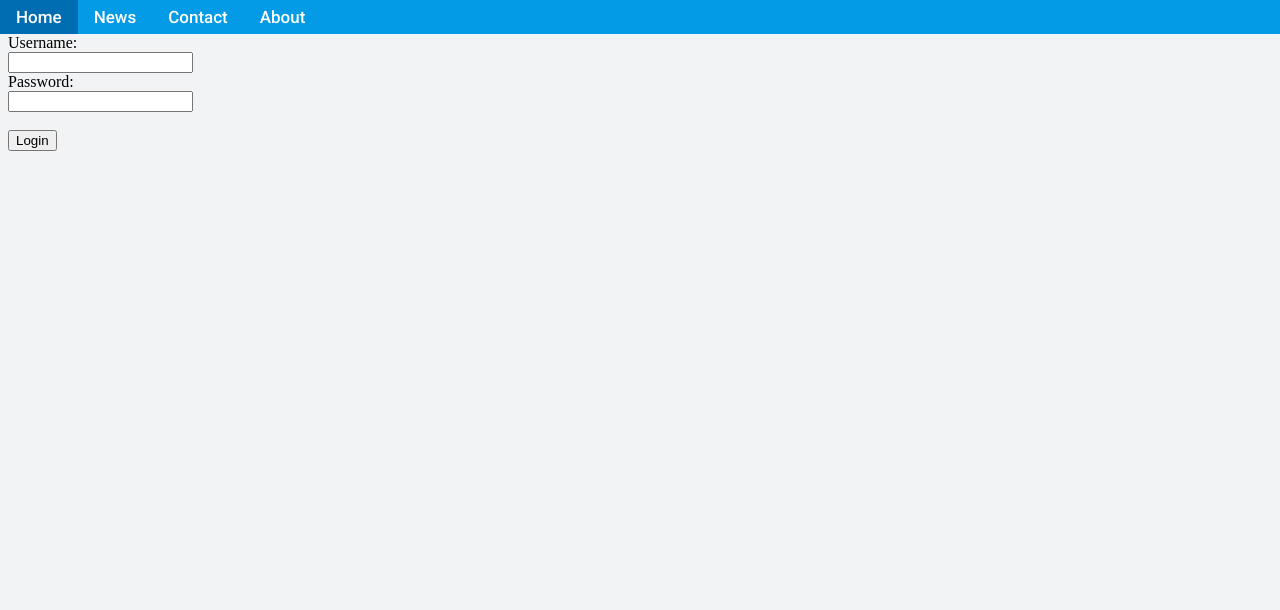
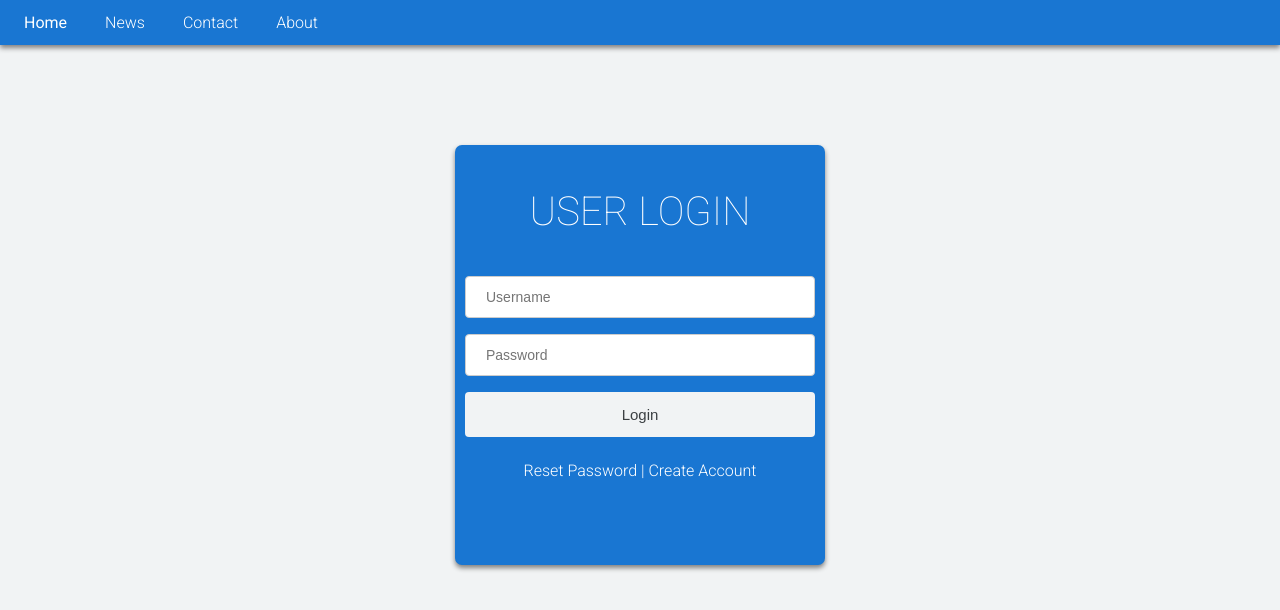
Before and after one commit to msvensson222/golf-app, a Python web app: template flask_app/templates/login.html in a window 1280 px wide. Shown: the top 610 px of the page. Run offline with Jinja, Linux system fonts and the light colour scheme; the template is opened without the code that fills it, so the values that code supplies are empty.

Commit message:
Design Tweeks

```diff
--- a/flask_app/static/CSS/main.css
+++ b/flask_app/static/CSS/main.css
@@ -1,15 +1,20 @@
 /* Add a black background color to the top navigation */
 body {
     background-color: #F1F3F4;
+    text-align: center;
+    font-family: 'Roboto', sans-serif;
+    color: white;
+    font-weight: 300;
 }
 
 .topnav {
-  background-color: #039be5;
+  background-color: #1976d2;
   overflow: hidden;
   width: 100% + 16px;
   margin-left: -8px;
   margin-right: -8px;
   margin-top: -8px;
+  box-shadow: 0px 3px 5px grey;
 }
 
 /* Style the links inside the navigation bar */
@@ -17,20 +22,81 @@ body {
   float: left;
   color: white;
   text-align: center;
+  border-radius: 3px;
   padding: 7px 16px;
   text-decoration: none;
-  font-size: 17px;
+  font-weight: 300;
   font-family: 'Roboto', sans-serif;
+  margin: 6px 3px;
 }
 
 /* Change the color of links on hover */
 .topnav a:hover {
-  background-color: #63ccff;
+  background-color: #63a4ff;
   color: white;
 }
 
 /* Add a color to the active/current link */
 .topnav a.active {
-  background-color: #006db3;
+  font-weight: 400;
   color: white;
 }
+
+h2 {
+    font-weight: 100;
+    font-size: 40px;
+}
+.content {
+    background-color: #1976D2;
+    padding: 10px;
+    border-radius: 7px;
+    margin-left: auto;
+    margin-right: auto;
+    margin-top: 100px;
+    float: center;
+    width: 350px;
+    height: 400px;
+    box-shadow: 0px 3px 5px grey;
+}
+
+input[type=text], input[type=password], select{
+  width: 100%;
+  padding: 12px 20px;
+  margin: 8px 0;
+  display: inline-block;
+  border: 1px solid #ccc;
+  border-radius: 4px;
+  box-sizing: border-box;
+  color: #3C4043;
+  font-size: 14px;
+}
+
+input:focus, textarea:focus, select:focus{
+        outline: none;
+}
+
+input[type=submit] {
+  width: 100%;
+  background-color: #f1f3f4;
+  color: #3C4043;
+  padding: 14px 20px;
+  margin: 8px 0;
+  border: none;
+  border-radius: 4px;
+  cursor: pointer;
+  font-size: 15px;
+}
+
+input[type=submit]:hover {
+  background-color: #e9e9e9;
+}
+
+p a{
+color: white;
+text-decoration: none;
+}
+
+p a:hover{
+color: white;
+text-decoration: underline;
+}
--- a/flask_app/templates/login.html
+++ b/flask_app/templates/login.html
@@ -4,25 +4,25 @@
     <meta charset="UTF-8">
     <title>Login</title>
     <link rel="stylesheet" href="{{ url_for('static', filename='css/main.css') }}">
-    <link href="https://fonts.googleapis.com/css2?family=Roboto:wght@300;500;700&display=swap" rel="stylesheet">
+    <link href="https://fonts.googleapis.com/css2?family=Roboto:wght@100;300;400;500;700&display=swap" rel="stylesheet">
 </head>
 <body>
 
 <div class="topnav">
-  <a class="active" href="/">Home</a>
+  <a class="active" href="/" style="margin-left: 8px">Home</a>
   <a href="/index">News</a>
   <a href="#contact">Contact</a>
   <a href="#about">About</a>
 </div>
 
-<div class="login">
+<div class="content">
+    <h2>USER LOGIN</h2>
     <form action="/login">
-        <label for="uname">Username:</label><br>
-        <input type="text" id="uname" name="uname" value=""><br>
-        <label for="pwd">Password:</label><br>
-        <input type="password" id="pwd" name="pwd" value=""><br><br>
+        <input type="text" id="uname" name="uname" placeholder="Username"><br>
+        <input type="password" id="pwd" name="pwd" placeholder="Password"><br>
         <input type="submit" value="Login">
     </form>
+    <p><a href="/reset">Reset Password</a>  |  <a href="/create">Create Account</a></p>
 </div>
 
 </body>
```
Also changed, not shown: flask_app/templates/index.html (added, +10 -0 lines).
